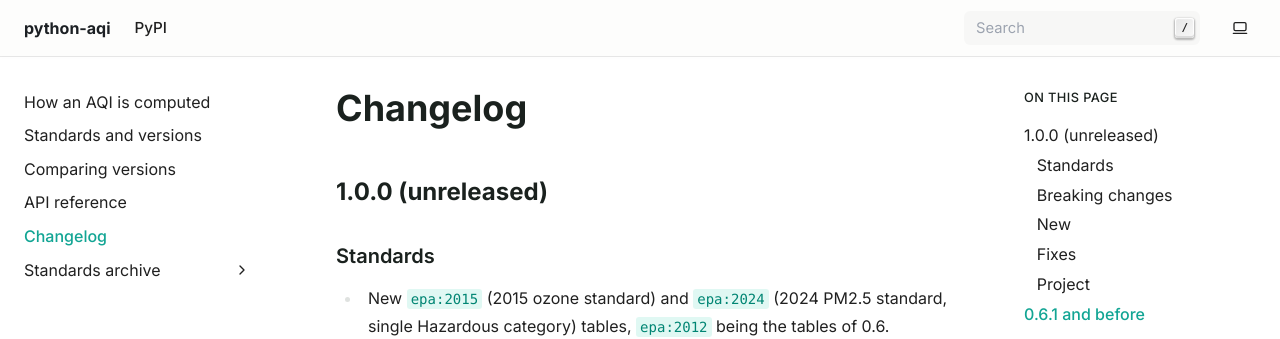
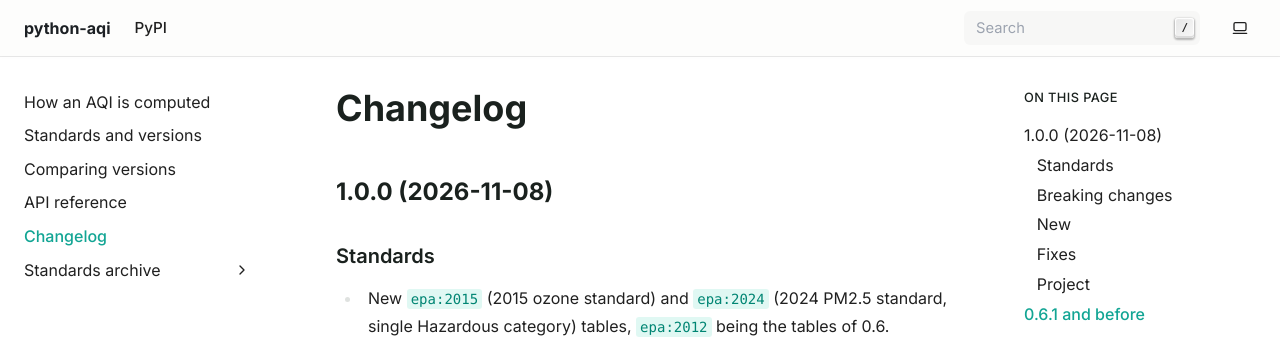
Before and after one commit to hrbonz/python-aqi, a Sphinx documentation site: the page built from docs/changelog.rst, in a window 1280 px wide and 900 px high. Shown: the top 339 px of the window. Built offline with Sphinx 7.4.7, drawn with Linux system fonts in a browser that asks for light colours.

Commit message:
release: bump to 1.0.0

```diff
--- a/aqi/__init__.py
+++ b/aqi/__init__.py
@@ -24,7 +24,7 @@
 __author__ = 'Stefan "hr" Berder'
 __contact__ = "hr@bonz.org"
 __license__ = "BSD 3-Clause"
-__version__ = "0.6.1"
+__version__ = "1.0.0"
 
 # the pollutant and algorithm constants are part of the public API
 __all__ = [
--- a/docs/changelog.rst
+++ b/docs/changelog.rst
@@ -1,7 +1,7 @@
 Changelog
 =========
 
-1.0.0 (unreleased)
+1.0.0 (2026-11-08)
 ------------------
 
 Standards
```
